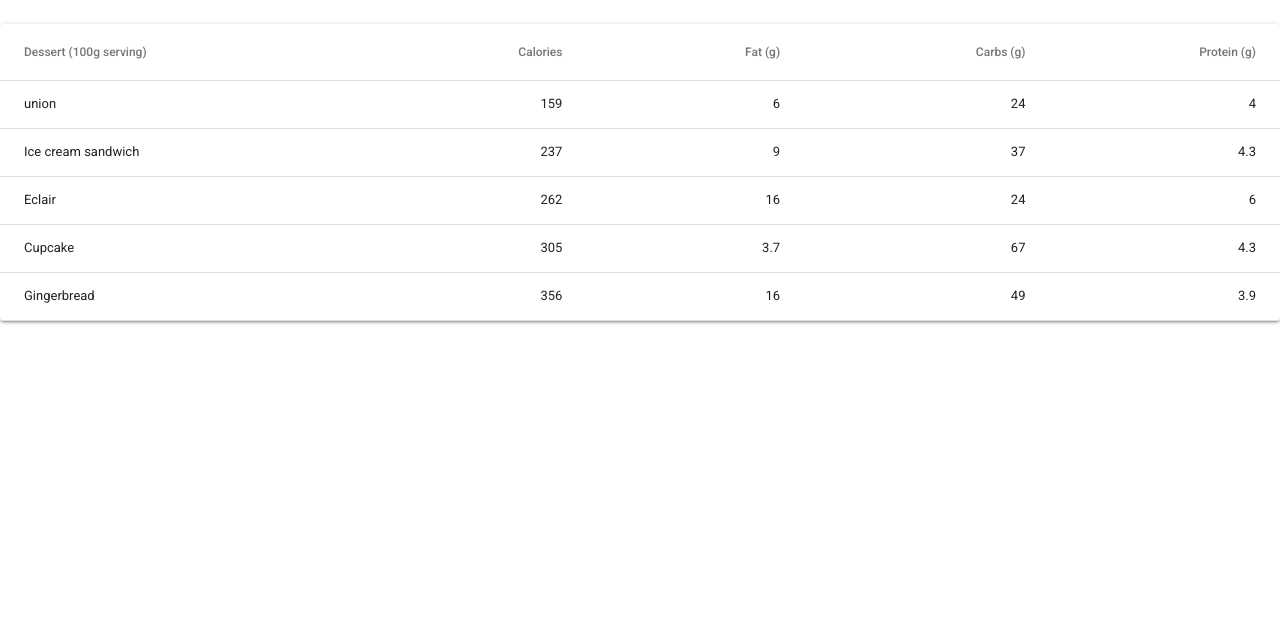
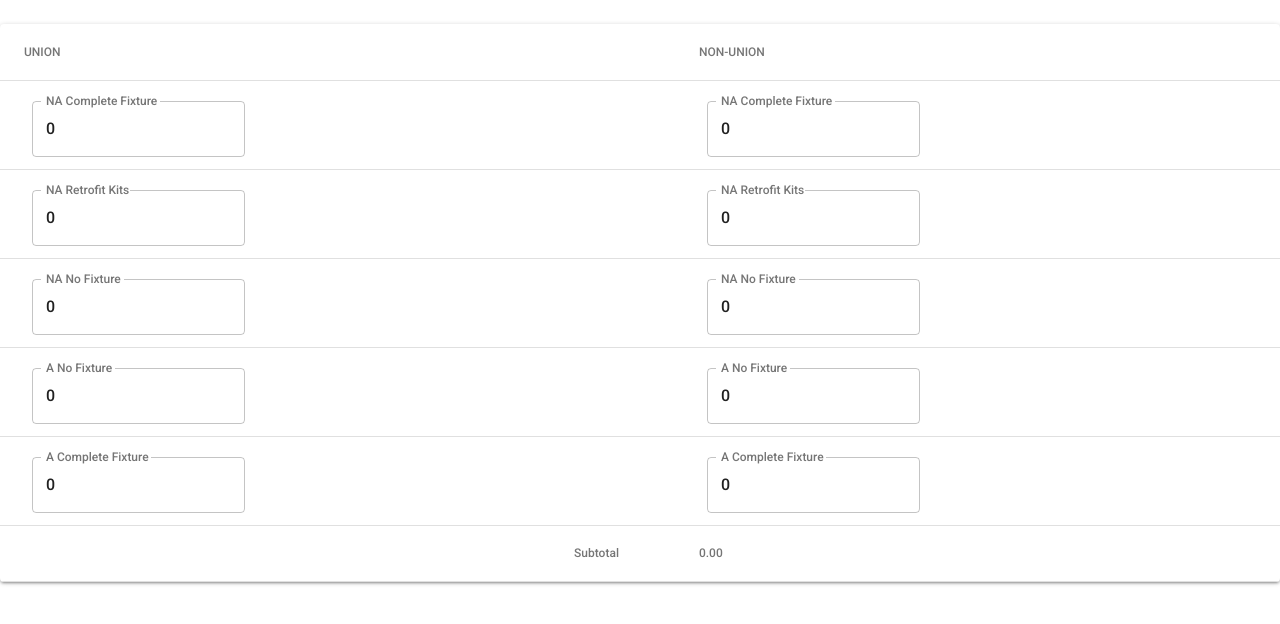
Before and after one commit to kyoungd/qlan, a React (Create React App) app: page / in a window 1280 px wide. Shown: the top 624 px of the page. Built offline with nearby package versions, Linux system fonts and the light colour scheme.

Commit message:
calculation set

```diff
--- a/src/components/App.js
+++ b/src/components/App.js
@@ -1,73 +1,294 @@
 import React from 'react';
 import PropTypes from 'prop-types';
+import classNames from 'classnames';
 import { withStyles } from '@material-ui/core/styles';
+import MenuItem from '@material-ui/core/MenuItem';
+import TextField from '@material-ui/core/TextField';
 import Table from '@material-ui/core/Table';
 import TableBody from '@material-ui/core/TableBody';
 import TableCell from '@material-ui/core/TableCell';
 import TableHead from '@material-ui/core/TableHead';
 import TableRow from '@material-ui/core/TableRow';
 import Paper from '@material-ui/core/Paper';
+import setup from './setup';
 
 const styles = theme => ({
+  container: {
+    display: 'flex',
+    flexWrap: 'wrap',
+  },
+  textField: {
+    marginLeft: theme.spacing.unit,
+    marginRight: theme.spacing.unit,
+  },
+  dense: {
+    marginTop: 16,
+  },
+  menu: {
+    width: 200,
+  },
   root: {
     width: '100%',
     marginTop: theme.spacing.unit * 3,
     overflowX: 'auto',
   },
   table: {
-    minWidth: 700,
-  },
+    minWidth: 600,
+  }
 });
 
-let id = 0;
-function createData(name, calories, fat, carbs, protein) {
-  id += 1;
-  return { id, name, calories, fat, carbs, protein };
+const currencies = [
+  {
+    value: 'USD',
+    label: '$',
+  },
+  {
+    value: 'EUR',
+    label: '€',
+  },
+  {
+    value: 'BTC',
+    label: '฿',
+  },
+  {
+    value: 'JPY',
+    label: '¥',
+  },
+];
+
+class OutlinedTextFields extends React.Component {
+  state = {
+    uNACompleteFixture: 0,
+    uNARetrofitKits: 0,
+    uNANoFixture: 0,
+    uANoFixture: 0,
+    uACompleteFixture: 0,
+    nNACompleteFixture: 0,
+    nNARetrofitKits: 0,
+    nNANoFixture: 0,
+    nANoFixture: 0,
+    nACompleteFixture: 0,
+    age: '',
+  };
+
+  subtotal = () => {
+    const items = [
+      'uNACompleteFixture',
+      'uNARetrofitKits',
+      'uNANoFixture',
+      'uANoFixture',
+      'uACompleteFixture',
+      'nNACompleteFixture',
+      'nNARetrofitKits',
+      'nNANoFixture',
+      'nANoFixture',
+      'nACompleteFixture',
+    ]
+
+    console.log(this.state['uNACompleteFixture']);
+    console.log(setup['uNACompleteFixture']);
+    let values = items.map(m => this.state[m] * setup[m]);
+    let value =  values.reduce((total, value) => total + value);
+    console.log('---------------', value);
+    return value;
   }
 
-const rows = [
-  createData('union', 159, 6.0, 24, 4.0),
-  createData('Ice cream sandwich', 237, 9.0, 37, 4.3),
-  createData('Eclair', 262, 16.0, 24, 6.0),
-  createData('Cupcake', 305, 3.7, 67, 4.3),
-  createData('Gingerbread', 356, 16.0, 49, 3.9),
-];
+  ccyFormat = num => {
+    return `${num.toFixed(2)}`;
+  }
 
-function SimpleTable(props) {
-  const { classes } = props;
+  handleChange = name => event => {
+    this.setState({
+      [name]: event.target.value,
+    });
+  };
+
+  render() {
+    const { classes } = this.props;
 
     return (
+      <form className={classes.container} noValidate autoComplete="off">
         <Paper className={classes.root}>
           <Table className={classes.table}>
             <TableHead>
               <TableRow>
-            <TableCell>Dessert (100g serving)</TableCell>
-            <TableCell align="right">Calories</TableCell>
-            <TableCell align="right">Fat (g)</TableCell>
-            <TableCell align="right">Carbs (g)</TableCell>
-            <TableCell align="right">Protein (g)</TableCell>
+                <TableCell>UNION</TableCell>
+                <TableCell>NON-UNION</TableCell>
+              </TableRow>
+              <TableRow>
+                <TableCell>
+                  <TextField
+                    id="u1"
+                    label="NA Complete Fixture"
+                    value={this.state.uNACompleteFixture}
+                    onChange={this.handleChange('uNACompleteFixture')}
+                    type="number"
+                    className={classes.textField}
+                    InputLabelProps={{
+                      shrink: true,
+                    }}
+                    margin="normal"
+                    variant="outlined"
+                  />
+                </TableCell>
+                <TableCell align="left">
+                  <TextField
+                    id="n1"
+                    label="NA Complete Fixture"
+                    value={this.state.nNACompleteFixture}
+                    onChange={this.handleChange('nNACompleteFixture')}
+                    type="number"
+                    className={classes.textField}
+                    InputLabelProps={{
+                      shrink: true,
+                    }}
+                    margin="normal"
+                    variant="outlined"
+                  />
+                </TableCell>
+              </TableRow>
+              <TableRow>
+                <TableCell>
+                  <TextField
+                    id="u2"
+                    label="NA Retrofit Kits"
+                    value={this.state.uNARetrofitKits}
+                    onChange={this.handleChange('uNARetrofitKits')}
+                    type="number"
+                    className={classes.textField}
+                    InputLabelProps={{
+                      shrink: true,
+                    }}
+                    margin="normal"
+                    variant="outlined"
+                  />
+                </TableCell>
+                <TableCell>
+                  <TextField
+                    id="n2"
+                    label="NA Retrofit Kits"
+                    value={this.state.nNARetrofitKits}
+                    onChange={this.handleChange('nNARetrofitKits')}
+                    type="number"
+                    className={classes.textField}
+                    InputLabelProps={{
+                      shrink: true,
+                    }}
+                    margin="normal"
+                    variant="outlined"
+                  />
+                </TableCell>
+              </TableRow>
+              <TableRow>
+                <TableCell>
+                  <TextField
+                    id="u3"
+                    label="NA No Fixture"
+                    value={this.state.uNANoFixture}
+                    onChange={this.handleChange('uNANoFixture')}
+                    type="number"
+                    className={classes.textField}
+                    InputLabelProps={{
+                      shrink: true,
+                    }}
+                    margin="normal"
+                    variant="outlined"
+                  />
+                </TableCell>
+                <TableCell>
+                  <TextField
+                    id="n3"
+                    label="NA No Fixture"
+                    value={this.state.nNANoFixture}
+                    onChange={this.handleChange('nNANoFixture')}
+                    type="number"
+                    className={classes.textField}
+                    InputLabelProps={{
+                      shrink: true,
+                    }}
+                    margin="normal"
+                    variant="outlined"
+                  />
+                </TableCell>
+              </TableRow>
+              <TableRow>
+                <TableCell>
+                  <TextField
+                    id="u4"
+                    label="A No Fixture"
+                    value={this.state.uANoFixture}
+                    onChange={this.handleChange('uANoFixture')}
+                    type="number"
+                    className={classes.textField}
+                    InputLabelProps={{
+                      shrink: true,
+                    }}
+                    margin="normal"
+                    variant="outlined"
+                  />
+                </TableCell>
+                <TableCell>
+                  <TextField
+                    id="n4"
+                    label="A No Fixture"
+                    value={this.state.nANoFixture}
+                    onChange={this.handleChange('agnANoFixturee')}
+                    type="number"
+                    className={classes.textField}
+                    InputLabelProps={{
+                      shrink: true,
+                    }}
+                    margin="normal"
+                    variant="outlined"
+                  />
+                </TableCell>
+              </TableRow>
+              <TableRow>
+                <TableCell>
+                  <TextField
+                    id="u5"
+                    label="A Complete Fixture"
+                    value={this.state.uACompleteFixture}
+                    onChange={this.handleChange('uACompleteFixture')}
+                    type="number"
+                    className={classes.textField}
+                    InputLabelProps={{
+                      shrink: true,
+                    }}
+                    margin="normal"
+                    variant="outlined"
+                  />
+                </TableCell>
+                <TableCell>
+                  <TextField
+                    id="n5"
+                    label="A Complete Fixture"
+                    value={this.state.nACompleteFixture}
+                    onChange={this.handleChange('nACompleteFixture')}
+                    type="number"
+                    className={classes.textField}
+                    InputLabelProps={{
+                      shrink: true,
+                    }}
+                    margin="normal"
+                    variant="outlined"
+                  />
+                </TableCell>
+              </TableRow>
+              <TableRow>
+                <TableCell align="right">Subtotal</TableCell>
+                <TableCell align="left">{this.ccyFormat(this.subtotal())}</TableCell>
               </TableRow>
             </TableHead>
-        <TableBody>
-          {rows.map(row => (
-            <TableRow key={row.id}>
-              <TableCell component="th" scope="row">
-                {row.name}
-              </TableCell>
-              <TableCell align="right">{row.calories}</TableCell>
-              <TableCell align="right">{row.fat}</TableCell>
-              <TableCell align="right">{row.carbs}</TableCell>
-              <TableCell align="right">{row.protein}</TableCell>
-            </TableRow>
-          ))}
-        </TableBody>
           </Table>
         </Paper>
+      </form>
     );
   }
+}
 
-SimpleTable.propTypes = {
+OutlinedTextFields.propTypes = {
   classes: PropTypes.object.isRequired,
 };
 
-export default withStyles(styles)(SimpleTable);
+export default withStyles(styles)(OutlinedTextFields);
--- /dev/null
+++ b/src/components/setup.json
@@ -0,0 +1,12 @@
+{
+  "uNACompleteFixture": 2.5,
+  "uNARetrofitKits": 2.5,
+  "uNANoFixture": 2.5,
+  "uANoFixture": 2.5,
+  "uACompleteFixture": 2.5,
+  "nNACompleteFixture": 2.5,
+  "nNARetrofitKits": 2.5,
+  "nNANoFixture": 2.5,
+  "nANoFixture": 2.5,
+  "nACompleteFixture": 2.5
+}
```
Lines whose indentation alone changed are shown as unchanged.
